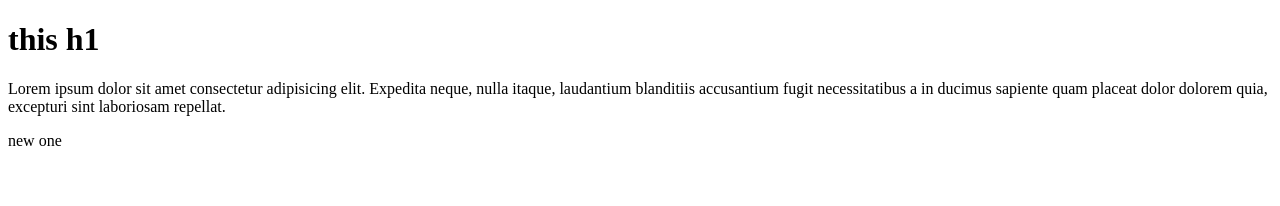
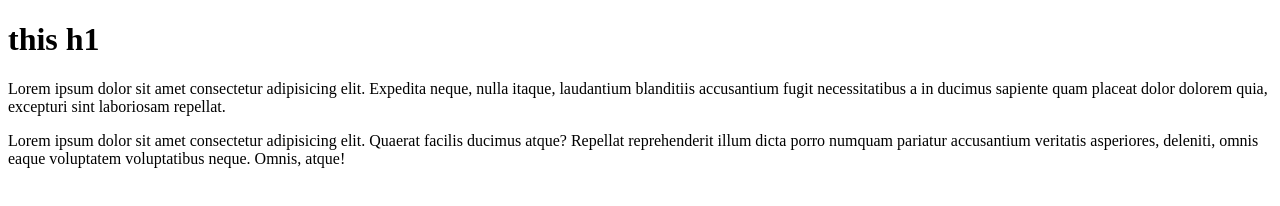
Before and after one commit to kartik-gupta-ij/Git_test, a website: page index.html in a window 1280 px wide. Drawn offline with Linux system fonts and the light colour scheme.

Commit message:
forth commit

```diff
--- a/index.html
+++ b/index.html
@@ -10,6 +10,7 @@
 <body>
 <h1>this h1</h1>
 <p>Lorem ipsum dolor sit amet consectetur adipisicing elit. Expedita neque, nulla itaque, laudantium blanditiis accusantium fugit necessitatibus a in ducimus sapiente quam placeat dolor dolorem quia, excepturi sint laboriosam repellat.</p>
-<p>new one</p>
+
+<p>Lorem ipsum dolor sit amet consectetur adipisicing elit. Quaerat facilis ducimus atque? Repellat reprehenderit illum dicta porro numquam pariatur accusantium veritatis asperiores, deleniti, omnis eaque voluptatem voluptatibus neque. Omnis, atque!</p>
 </body>
 </html>
```
Also changed, not shown: package.json (added, +24 -0 lines), 2 other files.
